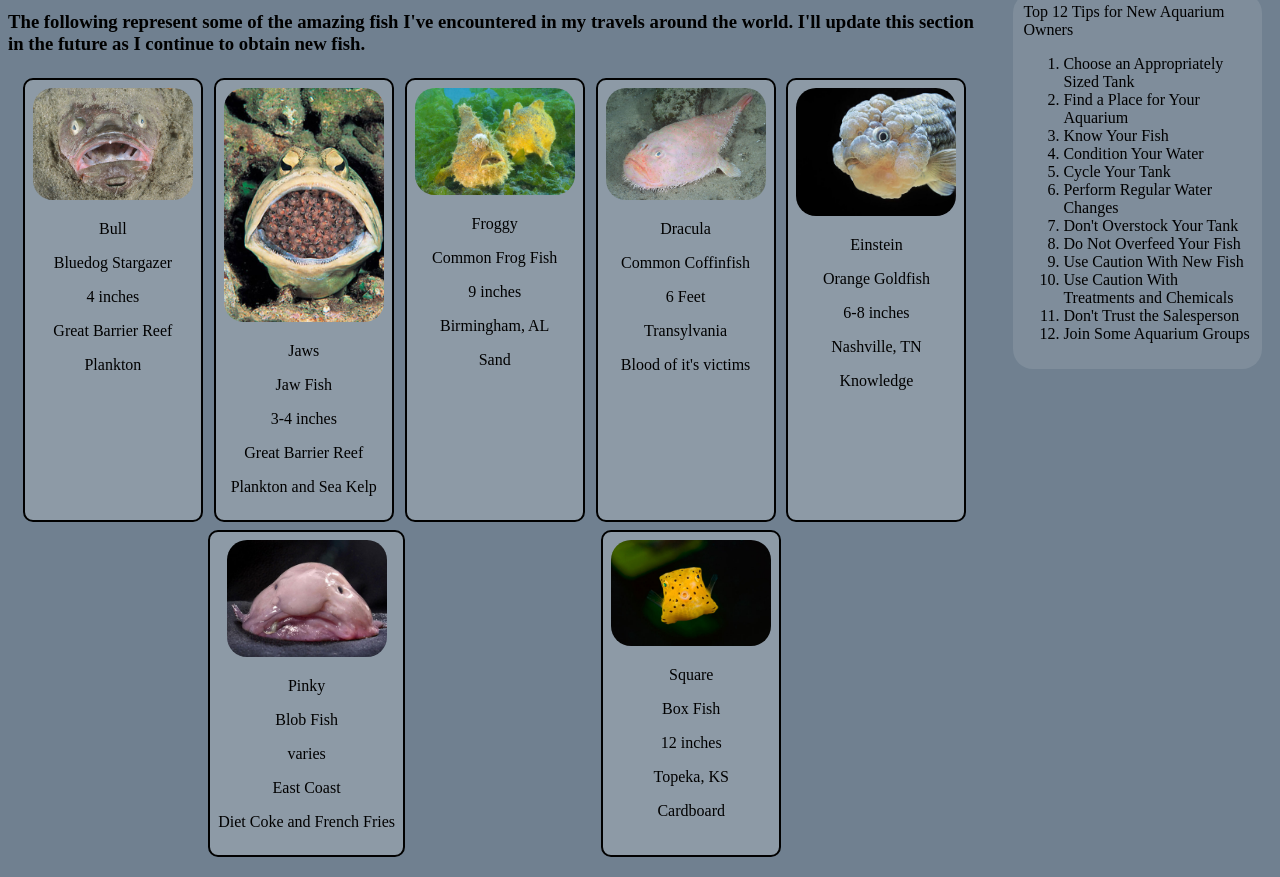
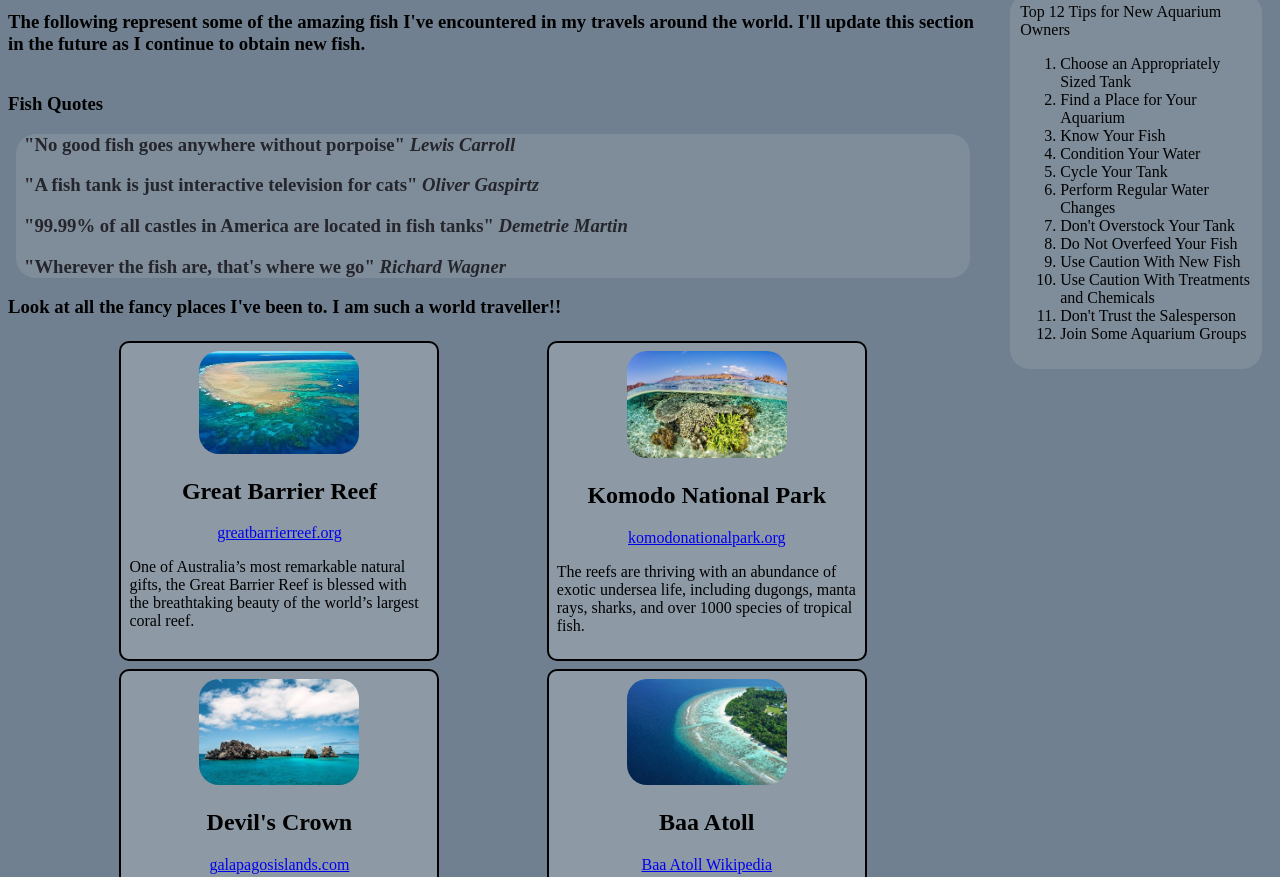
Before and after one commit to meesterbaumer/martins-aquarium, a plain HTML site: page index.html in a window 1280 px wide. Shown: the part 143-1020 px from the top of the page. Drawn offline with Linux system fonts and the light colour scheme.

Commit message:
pausing for the day

```diff
--- a/index.html
+++ b/index.html
@@ -25,63 +25,7 @@
 
       <h3>The following represent some of the amazing fish I've encountered in my travels around the world.  I'll update this section in the future as I continue to obtain new fish.</h3>
       <article class="fishes article-card">
-        <section class="fish">
-          <img src="./images/bulldogstargazer.jpg" class="fish__image" alt="">
-          <p class="fish__name">Bull</p>
-          <p class="fish__species">Bluedog Stargazer</p>
-          <p class="fish__length">4 inches</p>
-          <p class="fish__location">Great Barrier Reef</p>
-          <p class="fish__diet">Plankton</p>
-        </section>
-        <section class="fish">
-          <img src="./images/malejawfish.jpg" class="fish__image" alt="Clown Fish">
-          <p class="fish__name">Jaws</p>
-          <p class="fish__species">Jaw Fish</p>
-          <p class="fish__length">3-4 inches</p>
-          <p class="fish__location">Great Barrier Reef</p>
-          <p class="fish__diet">Plankton and Sea Kelp</p>
-        </section>
-        <section class="fish">
-          <img src="./images/frogfish.jpg" class="fish__image" alt="">
-          <p class="fish__name">Froggy</p>
-          <p class="fish__species">Common Frog Fish</p>
-          <p class="fish__length">9 inches</p>
-          <p class="fish__location">Birmingham, AL</p>
-          <p class="fish__diet">Sand</p>
-        </section>
-        <section class="fish">
-          <img src="./images/coffinfish.jpg" class="fish__image" alt="Clown Fish">
-          <p class="fish__name">Dracula</p>
-          <p class="fish__species">Common Coffinfish</p>
-          <p class="fish__length">6 Feet</p>
-          <p class="fish__location">Transylvania</p>
-          <p class="fish__diet">Blood of it's victims</p>
-        </section>
-        <section class="fish">
-          <img src="./images/orandagoldfish.jpg" class="fish__image" alt="">
-          <p class="fish__name">Einstein</p>
-          <p class="fish__species">Orange Goldfish</p>
-          <p class="fish__length">6-8 inches</p>
-          <p class="fish__location">Nashville, TN</p>
-          <p class="fish__diet">Knowledge</p>
-        </section>
-        <section class="fish">
-          <img src="./images/blobfish.jpg" class="fish__image" alt="Clown Fish">
-          <p class="fish__name">Pinky</p>
-          <p class="fish__species">Blob Fish</p>
-          <p class="fish__length">varies</p>
-          <p class="fish__location">East Coast</p>
-          <p class="fish__diet">Diet Coke and French Fries</p>
-        </section>
 
-        <section class="fish">
-          <img src="./images/boxfish.jpg" class="fish__image" alt="Clown Fish">
-          <p class="fish__name">Square</p>
-          <p class="fish__species">Box Fish</p>
-          <p class="fish__length">12 inches</p>
-          <p class="fish__location">Topeka, KS</p>
-          <p class="fish__diet">Cardboard</p>
-        </section>
       </article>
       <h3>Fish Quotes</h3>
       <article class="quotes article-card">
--- /dev/null
+++ b/scripts/FishList.js
@@ -0,0 +1,22 @@
+// This module renders individual fish objects as HTML
+
+import { useFish } from "./FishDataProvider.js"
+import { fishAsHTML } from './fish'
+
+
+export const FishList = () => {
+  // the following code will grab a ref to the disired spot on the index.html by targeting a class
+  const contentElement = document.querySelector(".fishes")
+  const fishes = useFish()
+
+  // generate all HTML for all fish
+  let fishHTMLRepresentations = ""
+  for (const fish of fishes) {
+    fishHTMLRepresentations += fishAsHTML(fish)
+  }
+
+  contentElement.innerHTML += `
+  ${fishHTMLRepresentations}
+  `
+
+}
--- /dev/null
+++ b/scripts/fish.js
@@ -0,0 +1,14 @@
+// this will render individdual fish objects as HTML
+
+export const fishAsHTML = (fishObj) => {
+  return `
+  <section class="fish">
+  <img src="${fishObj.image}" class="fish__image" alt="">
+  <p class="fish__name">${fishObj.name}</p>
+  <p class="fish__species">${fishObj.species}</p>
+  <p class="fish__length">${fishObj.length}</p>
+  <p class="fish__location">${fishObj.location}</p>
+  <p class="fish__diet">${fishObj.food}</p>
+</section>
+  `
+}
--- a/scripts/main.js
+++ b/scripts/main.js
@@ -1,7 +1,3 @@
-import { useFish } from './FishDataProvider.js'
+import { FishList } from './FishList.js'
 
-const allTheFish = useFish()
-
-for (const fish of allTheFish) {
-  console.log(fish)
-}
+FishList()
```
